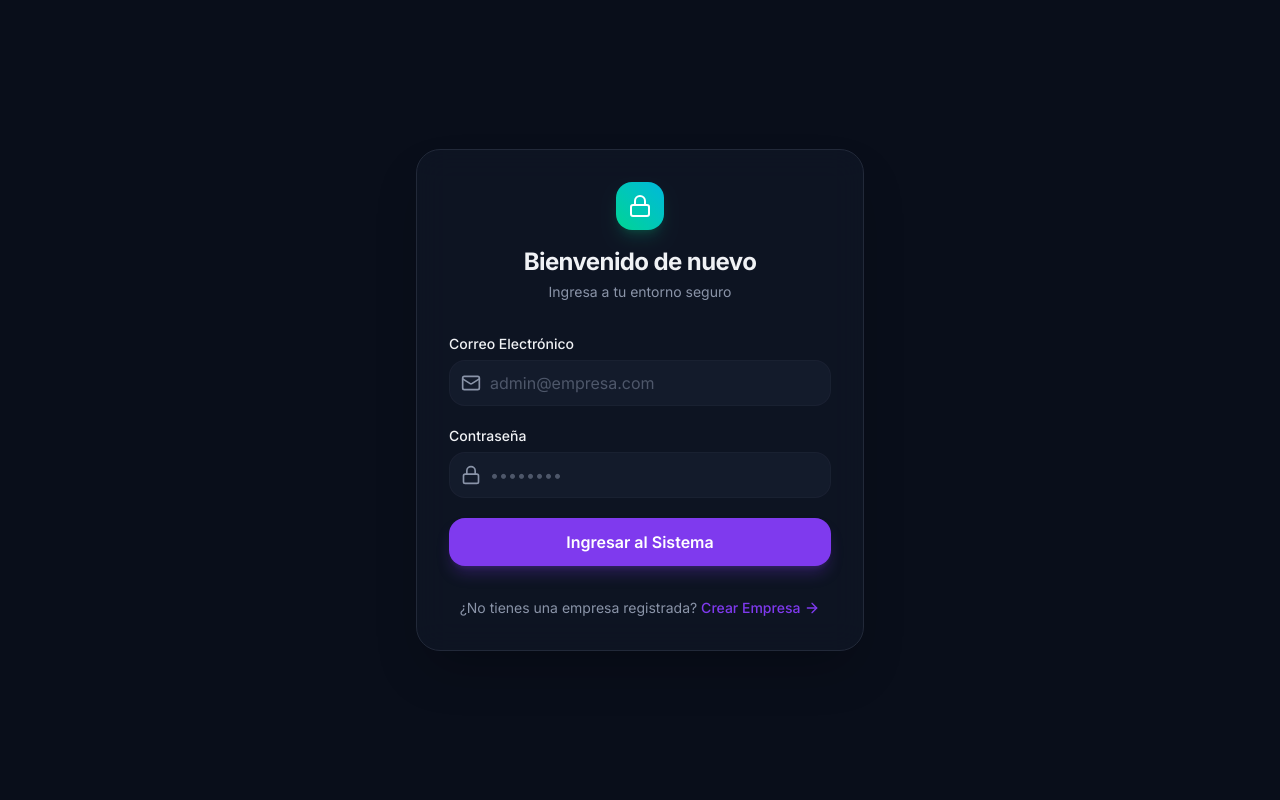
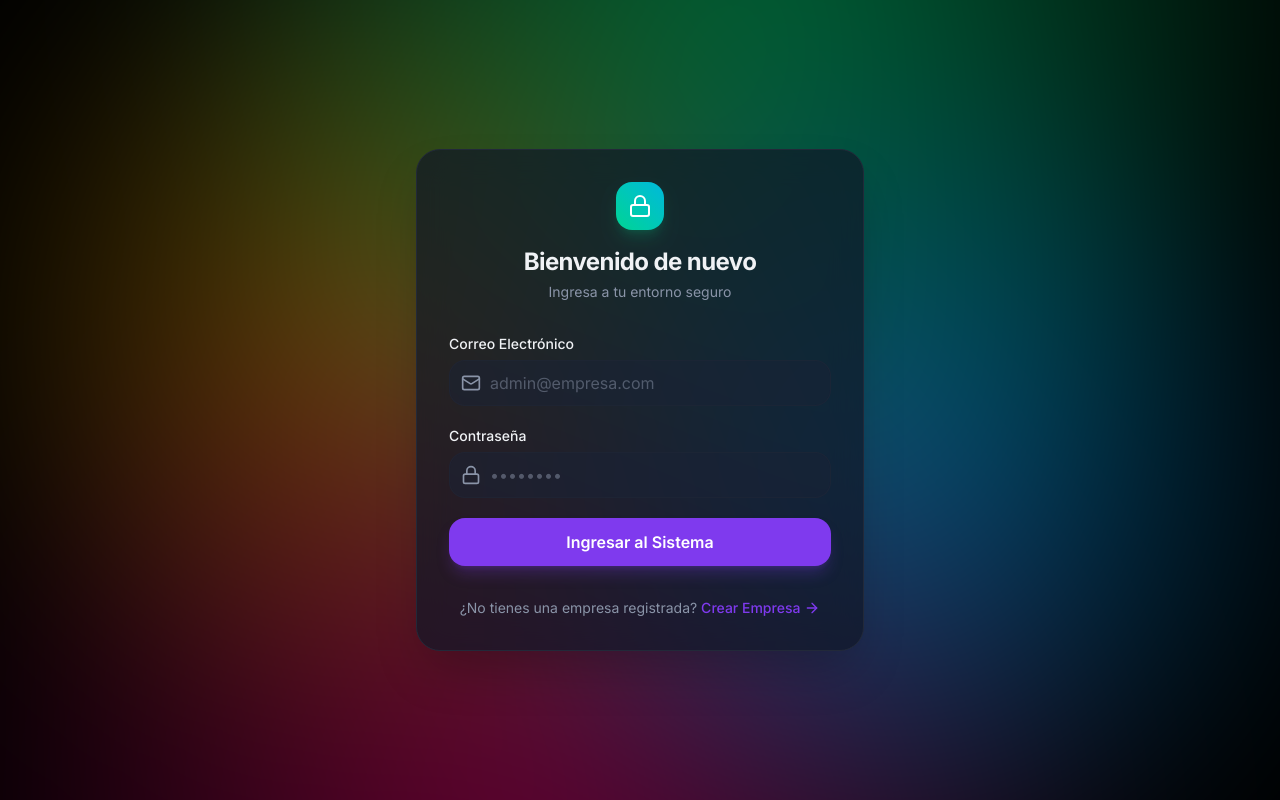
Before and after one commit to teddycam98/saas-erp-peru, a Next.js app: page /login in a window 1280 px wide. Built offline with nearby package versions, Linux system fonts and the light colour scheme.

Commit message:
Fix background transparency to allow aurora animation to show on all pages

```diff
--- a/src/app/(dashboard)/layout.tsx
+++ b/src/app/(dashboard)/layout.tsx
@@ -129,7 +129,7 @@ export default function DashboardLayout({ children }: { children: React.ReactNod
   );
 
   return (
-    <div className="flex h-screen bg-background">
+    <div className="flex h-screen bg-transparent">
       {/* Desktop Sidebar */}
       <aside className="w-60 glass flex-col hidden lg:flex shrink-0">
         <SidebarContent />
--- a/src/app/globals.css
+++ b/src/app/globals.css
@@ -80,14 +80,11 @@
     @apply border-border;
   }
   body {
-    @apply text-foreground font-sans antialiased selection:bg-primary/30;
+    @apply font-sans antialiased selection:bg-primary/30;
     background-color: #000000;
-    min-height: 100vh;
-    overflow-x: hidden;
   }
 
-  body::before {
-    content: "";
+  .google-ai-bg {
     position: fixed;
     top: -50%;
     left: -50%;
@@ -100,7 +97,7 @@
       radial-gradient(circle at 50% 65%, rgba(255, 170, 0, 0.4) 0%, transparent 25%);
     background-size: 100% 100%;
     animation: rotateGlow 20s ease-in-out infinite alternate;
-    z-index: -1;
+    z-index: -50;
     pointer-events: none;
     filter: blur(80px);
   }
--- a/src/app/layout.tsx
+++ b/src/app/layout.tsx
@@ -17,7 +17,8 @@ export default function RootLayout({
 }>) {
   return (
     <html lang="es" className="dark">
-      <body className={`${inter.className} min-h-screen bg-background antialiased`}>
+      <body className={`${inter.className} min-h-screen antialiased text-foreground`}>
+        <div className="google-ai-bg"></div>
         <SessionProvider>
           {children}
         </SessionProvider>
--- a/src/app/login/page.tsx
+++ b/src/app/login/page.tsx
@@ -33,8 +33,8 @@ export default function LoginPage() {
   };
 
   return (
-    <div className="min-h-screen flex items-center justify-center bg-background p-4">
-      <div className="absolute inset-0 bg-[radial-gradient(ellipse_at_top,_var(--tw-gradient-stops))] from-primary/10 via-background to-background z-0" />
+    <div className="min-h-screen flex items-center justify-center bg-transparent p-4">
+      <div className="absolute inset-0 bg-[radial-gradient(ellipse_at_top,_var(--tw-gradient-stops))] from-primary/10 via-transparent to-transparent z-0" />
 
       <div className="w-full max-w-md relative z-10">
         <div className="glass border border-border/50 p-8 rounded-3xl shadow-2xl backdrop-blur-xl">
--- a/src/app/page.tsx
+++ b/src/app/page.tsx
@@ -3,7 +3,7 @@ import { ArrowRight, BarChart, ShieldCheck, Zap } from "lucide-react";
 
 export default function LandingPage() {
   return (
-    <div className="min-h-screen bg-background text-foreground selection:bg-primary/30">
+    <div className="min-h-screen bg-transparent text-foreground selection:bg-primary/30">
       {/* Navbar */}
       <nav className="flex items-center justify-between px-6 py-4 lg:px-12 glass sticky top-0 z-50 border-b border-border/40">
         <div className="flex items-center gap-2">
--- a/src/app/register/page.tsx
+++ b/src/app/register/page.tsx
@@ -33,7 +33,7 @@ export default function RegisterPage() {
 
   if (success) {
     return (
-      <div className="min-h-screen flex flex-col items-center justify-center bg-background p-4 text-center">
+      <div className="min-h-screen flex flex-col items-center justify-center bg-transparent p-4 text-center">
         <div className="w-20 h-20 rounded-full bg-emerald-500/20 flex items-center justify-center mb-6 animate-bounce">
           <CheckCircle2 className="w-10 h-10 text-emerald-500" />
         </div>
@@ -44,8 +44,8 @@ export default function RegisterPage() {
   }
 
   return (
-    <div className="min-h-screen flex items-center justify-center bg-background p-4">
-      <div className="absolute inset-0 bg-[radial-gradient(ellipse_at_bottom,_var(--tw-gradient-stops))] from-primary/10 via-background to-background z-0" />
+    <div className="min-h-screen flex items-center justify-center bg-transparent p-4">
+      <div className="absolute inset-0 bg-[radial-gradient(ellipse_at_bottom,_var(--tw-gradient-stops))] from-primary/10 via-transparent to-transparent z-0" />
 
       <div className="w-full max-w-xl relative z-10 my-8">
         <div className="glass border border-border/50 p-8 rounded-3xl shadow-2xl backdrop-blur-xl">
```
